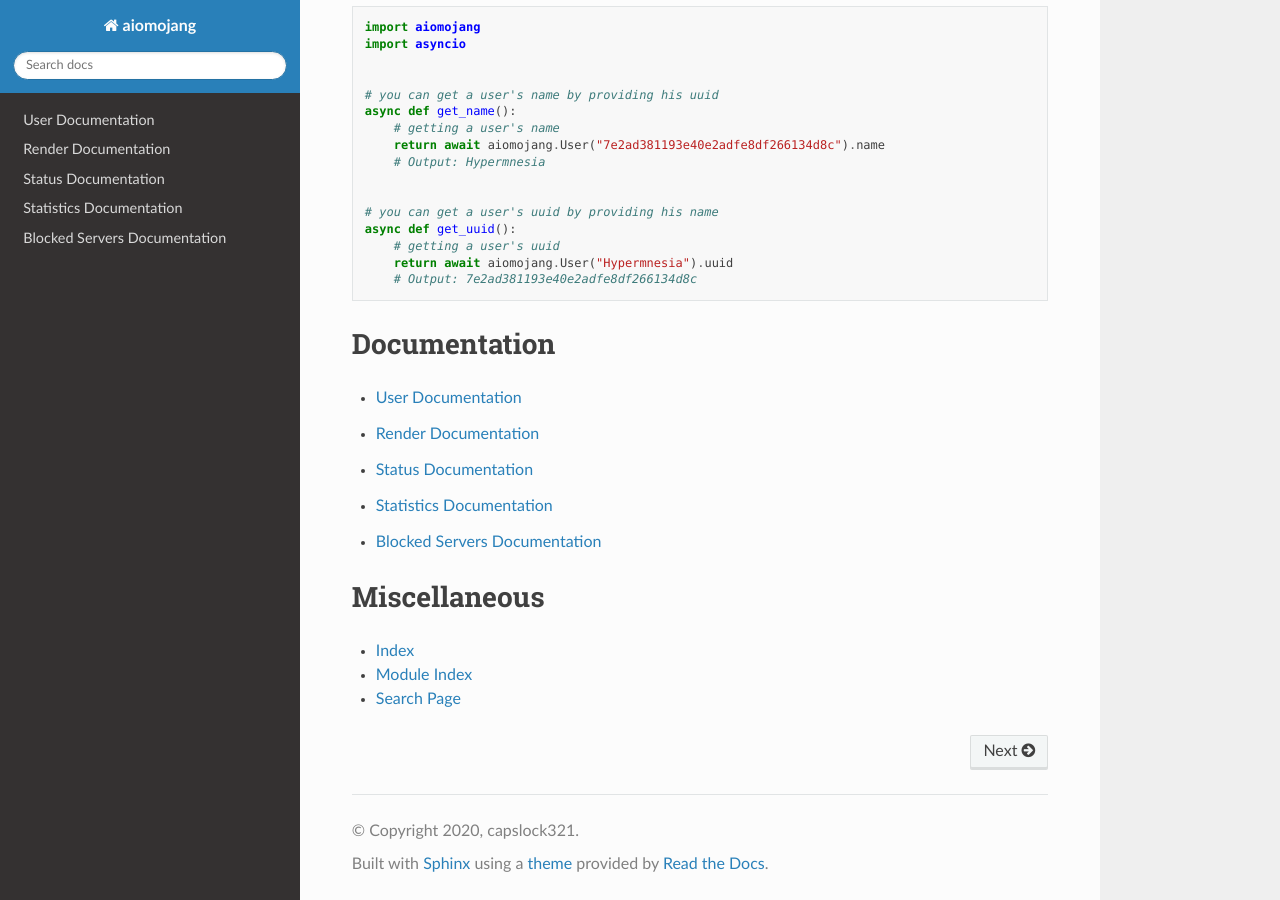
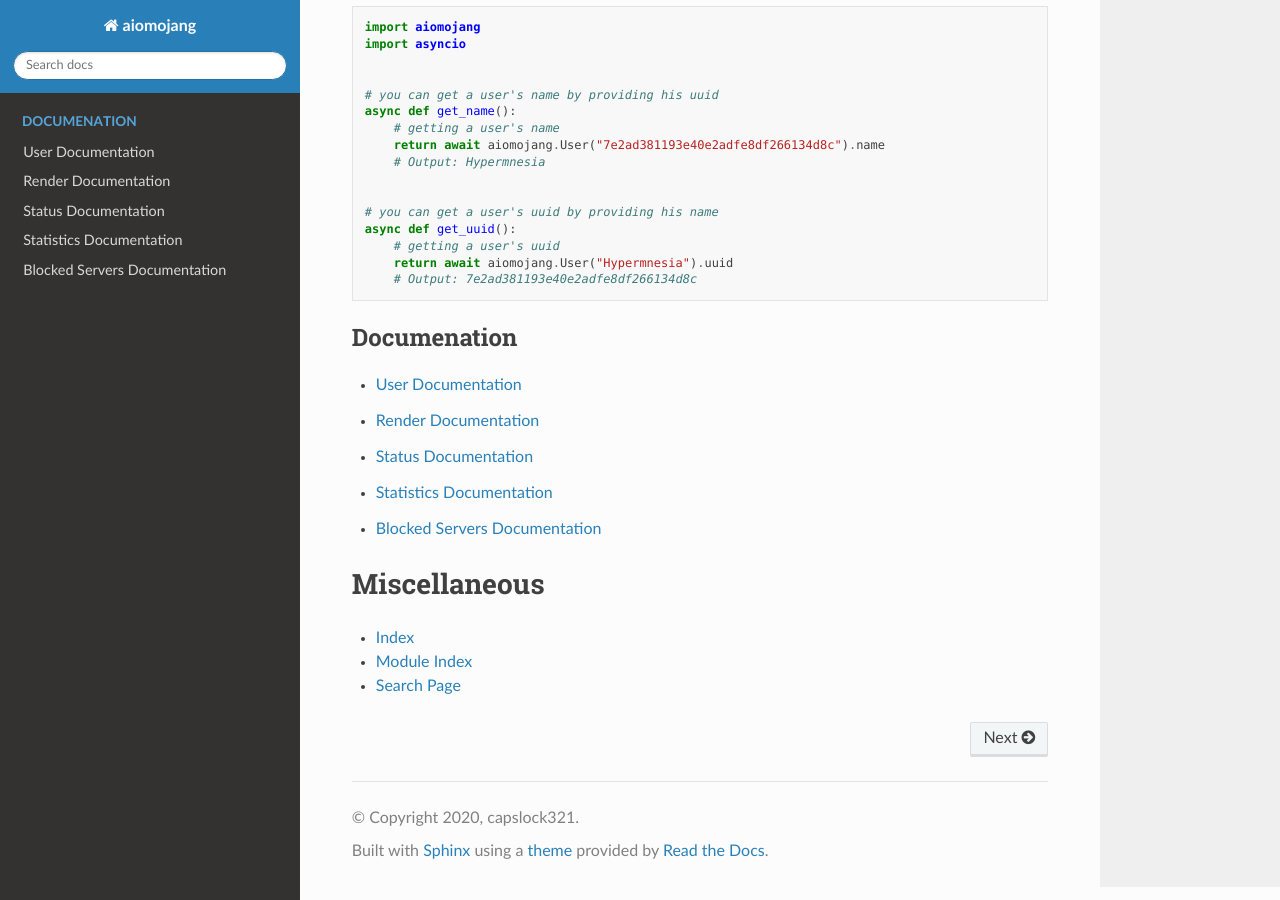
Before and after one commit to capslock321/aiomojang, a Sphinx documentation site: the page built from docs/source/index.rst, in a window 1280 px wide and 900 px high, scrolled down 995 px. Built offline with Sphinx 7.4.7 and the Read the Docs theme 2.0.0, drawn with Linux system fonts in a browser that asks for light colours.

Commit message:
docs caption

```diff
--- a/docs/source/index.rst
+++ b/docs/source/index.rst
@@ -58,11 +58,10 @@ Basic Code Usage:
         return await aiomojang.User("Hypermnesia").uuid
         # Output: 7e2ad381193e40e2adfe8df266134d8c
 
-Documentation
-=============================
 
 .. toctree::
    :maxdepth: 2
+   :caption: Documenation
 
    ./user
 
```
